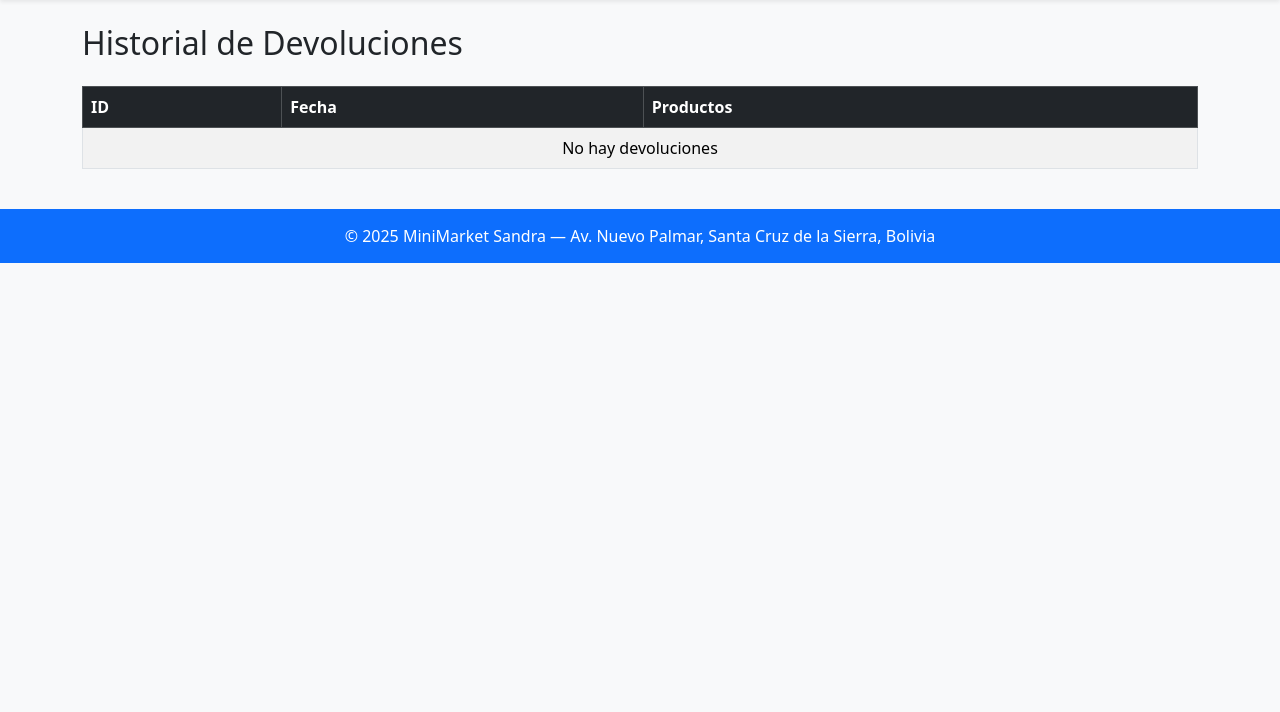
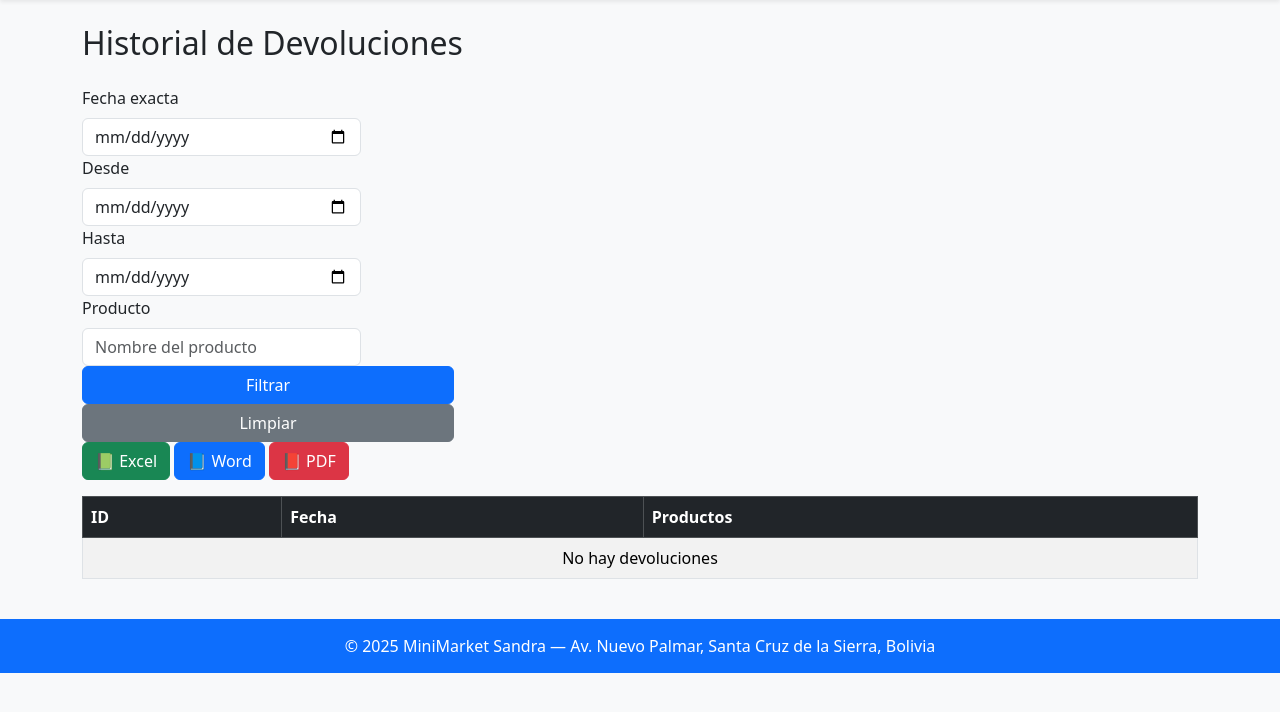
Before and after one commit to NowIose/MiniMarketDespliegue, a Django app: page /ventas/devoluciones/ in a window 1280 px wide. Shown: the part 56-768 px from the top of the page. Run offline with Django 5.2, Linux system fonts and the light colour scheme; data that the repository does not hold is empty.

Commit message:
acabada la parte de devoluciones

```diff
--- a/Ventas/templates/ventas/devoluciones.html
+++ b/Ventas/templates/ventas/devoluciones.html
@@ -4,6 +4,42 @@
 <h2 class="mb-4">Historial de Devoluciones</h2>
 
 <table class="table table-bordered table-striped">
+    <form method="get" class="row g-3 mb-4">
+
+        <div class="col-md-3">
+            <label class="form-label">Fecha exacta</label>
+            <input type="date" name="fecha" class="form-control" value="{{ request.GET.fecha }}">
+        </div>
+
+        <div class="col-md-3">
+            <label class="form-label">Desde</label>
+            <input type="date" name="desde" class="form-control" value="{{ request.GET.desde }}">
+        </div>
+
+        <div class="col-md-3">
+            <label class="form-label">Hasta</label>
+            <input type="date" name="hasta" class="form-control" value="{{ request.GET.hasta }}">
+        </div>
+
+        <div class="col-md-3">
+            <label class="form-label">Producto</label>
+            <input type="text" name="producto" class="form-control" placeholder="Nombre del producto" value="{{ request.GET.producto }}">
+        </div>
+
+
+        <div class="col-md-4 d-flex align-items-end">
+            <button class="btn btn-primary w-100">Filtrar</button>
+        </div>
+
+        <div class="col-md-4 d-flex align-items-end">
+            <a href="{% url 'lista_devoluciones' %}" class="btn btn-secondary w-100">Limpiar</a>
+        </div>
+    </form>
+    <div class="mb-3">
+        <a href="?{% querystring %}&export=excel" class="btn btn-success">📗 Excel</a>
+        <a href="?{% querystring %}&export=word" class="btn btn-primary">📘 Word</a>
+        <a href="?{% querystring %}&export=pdf" class="btn btn-danger">📕 PDF</a>
+    </div>
     <thead class="table-dark">
         <tr>
             <th>ID</th>
--- a/Ventas/urls.py
+++ b/Ventas/urls.py
@@ -37,4 +37,11 @@ urlpatterns = [
     path('devolver/<int:venta_id>/<int:producto_id>/', views.devolver_producto, name='devolver_producto'),
 
     path("devoluciones/", views.lista_devoluciones, name="lista_devoluciones"),
+    path("exportar/excel/", views.exportar_excel, name="exportar_excel"),
+    path("exportar/word/", views.exportar_word, name="exportar_word"),
+    path("exportar/pdf/", views.exportar_pdf, name="exportar_pdf"),
+
+    path("devoluciones/exportar/excel/", views.exportar_devoluciones_excel, name="exportar_devoluciones_excel"),
+    path("devoluciones/exportar/word/", views.exportar_devoluciones_word, name="exportar_devoluciones_word"),
+    path("devoluciones/exportar/pdf/", views.exportar_devoluciones_pdf, name="exportar_devoluciones_pdf"),
 ]
--- a/Ventas/views.py
+++ b/Ventas/views.py
@@ -685,8 +685,31 @@ from django.shortcuts import render, get_object_or_404
 from .models import Venta, DetalleVenta
 
 def todas_las_ventas(request):
-    ventas = Venta.objects.all().order_by('-fecha','-id')
-    return render(request, "ventas/todas_las_ventas.html", {"ventas": ventas})
+    ventas = Venta.objects.all().order_by('-fecha')
+
+    # 🔎 filtros
+    nombre = request.GET.get("nombre", "").strip()
+    fecha_desde = request.GET.get("desde", "")
+    fecha_hasta = request.GET.get("hasta", "")
+
+    # filtro por nombre de usuario del cliente
+    if nombre:
+        ventas = ventas.filter(id_cliente__usuario__username__icontains=nombre)
+
+    # filtro por fecha DESDE
+    if fecha_desde:
+        ventas = ventas.filter(fecha__gte=fecha_desde)
+
+    # filtro por fecha HASTA
+    if fecha_hasta:
+        ventas = ventas.filter(fecha__lte=fecha_hasta)
+
+    return render(request, "ventas/todas_las_ventas.html", {
+        "ventas": ventas,
+        "filtro_nombre": nombre,
+        "filtro_desde": fecha_desde,
+        "filtro_hasta": fecha_hasta,
+    })
 
 
 def detalle_venta(request, venta_id):
@@ -798,7 +821,259 @@ def devolver_producto(request, venta_id, producto_id):
         return JsonResponse({"mensaje": f"Error: {str(e)}"})
 
 def lista_devoluciones(request):
-    devoluciones = Devolucion.objects.all().order_by("-fecha")
+    devoluciones = obtener_devoluciones_filtradas(request)
+
+    # --- detectar exportaciones ---
+    export = request.GET.get("export")
+
+    if export == "excel":
+        return exportar_devoluciones_excel(request)
+
+    if export == "word":
+        return exportar_devoluciones_word(request)
+
+    if export == "pdf":
+        return exportar_devoluciones_pdf(request)
+
+    # --- si no exporta, solo mostrar la página ---
     return render(request, "ventas/devoluciones.html", {
         "devoluciones": devoluciones
     })
+
+def obtener_devoluciones_filtradas(request):
+    devoluciones = Devolucion.objects.all().order_by("-fecha")
+
+    fecha = request.GET.get("fecha")
+    desde = request.GET.get("desde")
+    hasta = request.GET.get("hasta")
+    producto = request.GET.get("producto")
+    motivo = request.GET.get("motivo")
+
+    if fecha:
+        devoluciones = devoluciones.filter(fecha=fecha)
+
+    if desde:
+        devoluciones = devoluciones.filter(fecha__gte=desde)
+
+    if hasta:
+        devoluciones = devoluciones.filter(fecha__lte=hasta)
+
+    if producto:
+        devoluciones = devoluciones.filter(
+            detalledevolucion__id_detalle_venta__id_producto__nombre__icontains=producto
+        ).distinct()
+
+    if motivo:
+        devoluciones = devoluciones.filter(
+            detalledevolucion__motivo__icontains=motivo
+        ).distinct()
+
+    return devoluciones
+
+from openpyxl import Workbook
+from django.http import HttpResponse
+from Ventas.models import DetalleDevolucion
+
+def exportar_excel(request):
+    wb = Workbook()
+    ws = wb.active
+    ws.title = "Ventas"
+
+    ws.append([
+        "Venta ID", "Fecha", "Cliente", "Cajero", "Metodo de Pago",
+        "Producto", "Cantidad", "Precio Venta", "Subtotal", "Descuento (%)", "Total Final"
+    ])
+
+    detalles = DetalleVenta.objects.select_related(
+        "id_venta", "id_producto", "id_venta__id_cliente__usuario"
+    )
+
+    for det in detalles:
+        venta = det.id_venta
+        precio = float(det.id_producto.precio_venta)
+        cantidad = float(det.cantidad)
+        subtotal = precio * cantidad
+
+        ws.append([
+            venta.id,
+            venta.fecha.strftime("%Y-%m-%d"),
+            venta.id_cliente.usuario.username,
+            venta.id_empleado.usuario.username,
+            venta.id_pago.descripcion,
+            det.id_producto.nombre,
+            cantidad,
+            precio,
+            subtotal,
+            float(venta.descuento),
+            float(venta.total_venta)
+        ])
+
+    response = HttpResponse(
+        content_type="application/vnd.openxmlformats-officedocument.spreadsheetml.sheet"
+    )
+    response["Content-Disposition"] = 'attachment; filename="ventas.xlsx"'
+    wb.save(response)
+    return response
+
+from docx import Document
+from django.http import HttpResponse
+
+def exportar_word(request):
+    document = Document()
+    document.add_heading("Reporte de Ventas", level=1)
+
+    detalles = DetalleVenta.objects.select_related(
+        "id_venta", "id_producto", "id_venta__id_cliente__usuario"
+    )
+
+    for det in detalles:
+        venta = det.id_venta
+        precio = float(det.id_producto.precio_venta)
+        subtotal = float(det.cantidad) * precio
+
+        p = document.add_paragraph()
+        p.add_run(f"Venta #{venta.id}\n").bold = True
+        p.add_run(f"Fecha: {venta.fecha}\n")
+        p.add_run(f"Cliente: {venta.id_cliente.usuario.username}\n")
+        p.add_run(f"Cajero: {venta.id_empleado.usuario.username}\n")
+        p.add_run(f"Método de pago: {venta.id_pago.descripcion}\n")
+        p.add_run(f"Producto: {det.id_producto.nombre}\n")
+        p.add_run(f"Cantidad: {det.cantidad}\n")
+        p.add_run(f"Precio: {precio}\n")
+        p.add_run(f"Subtotal: {subtotal}\n")
+        p.add_run(f"Descuento: {venta.descuento}%\n")
+        p.add_run(f"Total final venta: {venta.total_venta}\n")
+        document.add_paragraph("---------------------------------------------")
+
+    response = HttpResponse(
+        content_type='application/vnd.openxmlformats-officedocument.wordprocessingml.document'
+    )
+    response["Content-Disposition"] = 'attachment; filename=\"ventas.docx\"'
+    document.save(response)
+    return response
+
+from reportlab.pdfgen import canvas
+from django.http import HttpResponse
+
+def exportar_pdf(request):
+    response = HttpResponse(content_type="application/pdf")
+    response["Content-Disposition"] = 'attachment; filename="ventas.pdf"'
+
+    p = canvas.Canvas(response)
+    p.setFont("Helvetica", 12)
+
+    y = 800
+    p.drawString(50, y, "REPORTE DE VENTAS")
+    y -= 40
+
+    detalles = DetalleVenta.objects.select_related(
+        "id_venta", "id_producto", "id_venta__id_cliente__usuario"
+    )
+
+    for det in detalles:
+        venta = det.id_venta
+        precio = float(det.id_producto.precio_venta)
+        subtotal = float(det.cantidad) * precio
+
+        if y < 100:
+            p.showPage()
+            p.setFont("Helvetica", 12)
+            y = 800
+
+        p.drawString(50, y, f"Venta #{venta.id}  |  Fecha: {venta.fecha}  |  Cliente: {venta.id_cliente.usuario.username}")
+        y -= 20
+        p.drawString(50, y, f"Cajero: {venta.id_empleado.usuario.username}  |  Pago: {venta.id_pago.descripcion}")
+        y -= 20
+        p.drawString(50, y, f"Producto: {det.id_producto.nombre}  | Cant: {det.cantidad} | Precio: {precio} | Subtotal: {subtotal}")
+        y -= 20
+        p.drawString(50, y, f"Descuento: {venta.descuento}% | Total Venta: {venta.total_venta}")
+        y -= 40
+
+    p.save()
+    return response
+
+def exportar_devoluciones_excel(request):
+    devoluciones = obtener_devoluciones_filtradas(request)
+
+    wb = Workbook()
+    ws = wb.active
+    ws.title = "Devoluciones"
+
+    ws.append(["ID", "Fecha", "Producto", "Cantidad", "Motivo"])
+
+    for dev in devoluciones:
+        for det in dev.detalledevolucion_set.all():
+            ws.append([
+                dev.id,
+                dev.fecha.strftime("%Y-%m-%d"),
+                det.id_detalle_venta.id_producto.nombre,
+                float(det.cantidad),
+                det.motivo,
+            ])
+
+    response = HttpResponse(
+        content_type="application/vnd.openxmlformats-officedocument.spreadsheetml.sheet"
+    )
+    response["Content-Disposition"] = "attachment; filename=devoluciones.xlsx"
+
+    wb.save(response)
+    return response
+
+def exportar_devoluciones_word(request):
+    devoluciones = obtener_devoluciones_filtradas(request)
+
+    document = Document()
+    document.add_heading("Reporte de Devoluciones", level=1)
+
+    for dev in devoluciones:
+        document.add_heading(f"Devolución #{dev.id}", level=2)
+        document.add_paragraph(f"Fecha: {dev.fecha}")
+
+        for det in dev.detalledevolucion_set.all():
+            p = document.add_paragraph()
+            p.add_run(f"- Producto: {det.id_detalle_venta.id_producto.nombre}\n")
+            p.add_run(f"  Cantidad: {det.cantidad}\n")
+            p.add_run(f"  Motivo: {det.motivo}\n")
+
+        document.add_paragraph("---------------------------------------------")
+
+    response = HttpResponse(
+        content_type="application/vnd.openxmlformats-officedocument.wordprocessingml.document"
+    )
+    response["Content-Disposition"] = 'attachment; filename="devoluciones.docx"'
+    document.save(response)
+    return response
+
+def exportar_devoluciones_pdf(request):
+    devoluciones = obtener_devoluciones_filtradas(request)
+
+    response = HttpResponse(content_type="application/pdf")
+    response["Content-Disposition"] = "attachment; filename=devoluciones.pdf"
+
+    p = canvas.Canvas(response)
+    p.setFont("Helvetica", 12)
+
+    y = 800
+    p.drawString(50, y, "REPORTE DE DEVOLUCIONES")
+    y -= 40
+
+    for dev in devoluciones:
+        if y < 120:
+            p.showPage()
+            p.setFont("Helvetica", 12)
+            y = 800
+
+        p.drawString(50, y, f"Devolución #{dev.id} — {dev.fecha}")
+        y -= 20
+
+        for det in dev.detalledevolucion_set.all():
+            p.drawString(
+                70, y,
+                f"- {det.id_detalle_venta.id_producto.nombre} | {det.cantidad} | {det.motivo}"
+            )
+            y -= 20
+
+        y -= 15
+
+    p.save()
+    return response
```
Also changed, not shown: Ventas/templates/ventas/todas_las_ventas.html (+38 -0 lines).
